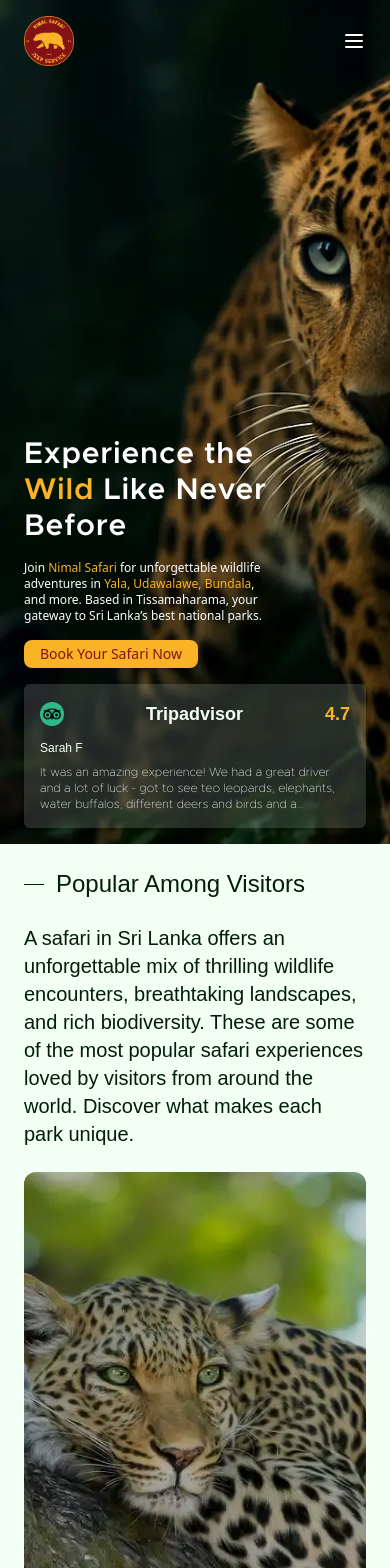
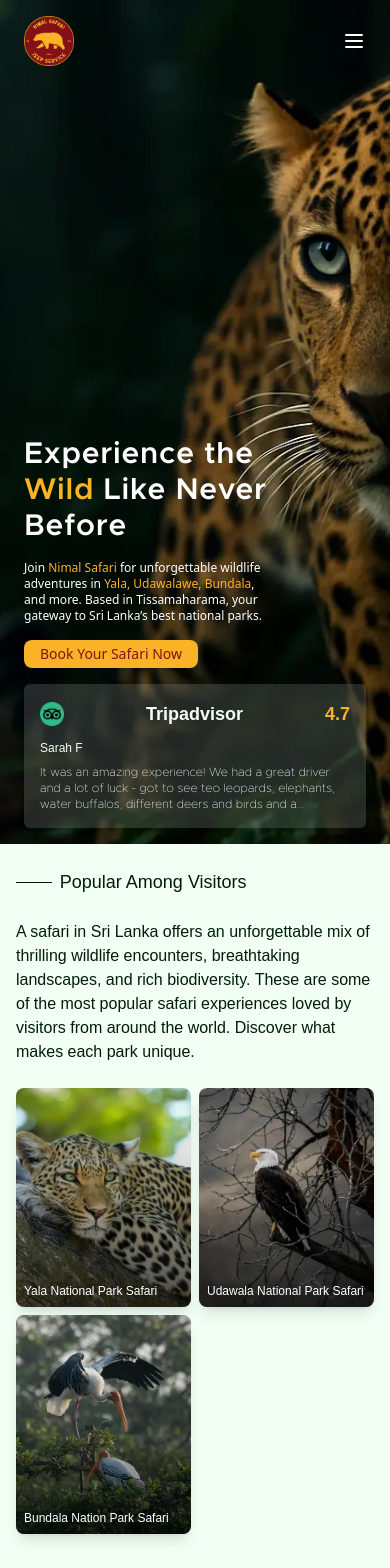
Before and after one commit to ocevialab/NimalSafary, a Next.js app: page / in a window 390 px wide. Shown: the top 1568 px of the page. Built offline with nearby package versions, Linux system fonts and the light colour scheme; a web font is replaced by a local one.

Commit message:
Refactor Popular component to enhance responsiveness and add animation effects for improved user experience

```diff
--- a/app/Components/Popular.tsx
+++ b/app/Components/Popular.tsx
@@ -1,65 +1,242 @@
+"use client";
 import Image from "next/image";
 import Link from "next/link";
 import React from "react";
+import { motion, Variants } from "framer-motion";
 
-function Popular() {
-  const popularSafaris = [
+interface SafariItem {
+  id: number;
+  img: string;
+  title: string;
+  link: string;
+}
+
+function Popular(): React.JSX.Element {
+  const popularSafaris: SafariItem[] = [
     {
       id: 1,
       img: "/images/popular1.webp",
       title: "Yala National Park Safari",
-      link: "/popular/1/yala_national_park", // Use actual ID
+      link: "/popular/1/yala_national_park",
     },
     {
       id: 2,
       img: "/images/popular2.webp",
       title: "Udawala National Park Safari",
-      link: "/popular/2/udawala_national_park", // Use actual ID
+      link: "/popular/2/udawala_national_park",
     },
     {
       id: 3,
       img: "/images/popular3.webp",
       title: "Bundala Nation Park Safari",
-      link: "/popular/3/bundala_national_park", // Use actual ID
+      link: "/popular/3/bundala_national_park",
     },
   ];
 
+  // Animation variants
+  const containerVariants: Variants = {
+    hidden: { opacity: 0 },
+    visible: {
+      opacity: 1,
+      transition: {
+        staggerChildren: 0.2,
+        delayChildren: 0.1,
+      },
+    },
+  };
+
+  const titleVariants: Variants = {
+    hidden: {
+      opacity: 0,
+      y: 30,
+      scale: 0.95,
+    },
+    visible: {
+      opacity: 1,
+      y: 0,
+      scale: 1,
+      transition: {
+        duration: 0.6,
+        ease: "easeOut",
+      },
+    },
+  };
+
+  const lineVariants: Variants = {
+    hidden: {
+      width: 0,
+      opacity: 0,
+    },
+    visible: {
+      width: "10%",
+      opacity: 1,
+      transition: {
+        duration: 0.8,
+        ease: "easeOut",
+      },
+    },
+  };
+
+  const textVariants: Variants = {
+    hidden: {
+      opacity: 0,
+      y: 20,
+    },
+    visible: {
+      opacity: 1,
+      y: 0,
+      transition: {
+        duration: 0.6,
+        ease: "easeOut",
+        delay: 0.2,
+      },
+    },
+  };
+
+  const cardVariants: Variants = {
+    hidden: {
+      opacity: 0,
+      y: 50,
+      scale: 0.9,
+    },
+    visible: {
+      opacity: 1,
+      y: 0,
+      scale: 1,
+      transition: {
+        duration: 0.6,
+        ease: "easeOut",
+      },
+    },
+  };
+
+  const imageVariants: Variants = {
+    hidden: {
+      scale: 1.2,
+      opacity: 0,
+    },
+    visible: {
+      scale: 1,
+      opacity: 1,
+      transition: {
+        duration: 0.8,
+        ease: "easeOut",
+      },
+    },
+  };
+
+  const overlayVariants: Variants = {
+    hidden: {
+      opacity: 0,
+    },
+    visible: {
+      opacity: 1,
+      transition: {
+        duration: 0.4,
+        delay: 0.3,
+      },
+    },
+  };
+
+  const titleTextVariants: Variants = {
+    hidden: {
+      opacity: 0,
+      y: 50,
+    },
+    visible: {
+      opacity: 1,
+      y: 0,
+      transition: {
+        duration: 0.5,
+        delay: 0.4,
+        ease: "easeOut",
+      },
+    },
+  };
+
   return (
-    <div className="w-full md:px-12 px-6 md:py-12 py-6 bg-background font-display h-fit block absolute top-full">
-      <div className="flex flex-row gap-3 items-center lg:mb-12 mb-6">
-        <hr className="lg:w-[155px] w-[20px] md:w-[100px] bg-secondary border-primary"></hr>{" "}
-        <h2 className="lg:text-4xl md:text-3xl text-2xl capitalize text-primary">
+    <div className="w-full px-4 sm:px-6 md:px-8 lg:px-12 xl:px-16 py-6 sm:py-8 md:py-10 lg:py-12 bg-background font-display h-fit block absolute top-full">
+      {/* Header Section */}
+      <motion.div
+        className="flex flex-row gap-2 sm:gap-3 md:gap-4 items-center mb-6 sm:mb-8 md:mb-8 "
+        initial="hidden"
+        whileInView="visible"
+        viewport={{ once: true, amount: 0.3 }}
+        variants={containerVariants}
+      >
+        <motion.hr
+          className="w-[15px] sm:w-[25px] md:w-[60px] lg:w-[100px] xl:w-[155px] bg-secondary border-primary"
+          variants={lineVariants}
+        />
+        <motion.h2
+          className="text-lg sm:text-xl md:text-2xl lg:text-3xl xl:text-4xl capitalize text-primary "
+          variants={titleVariants}
+        >
           Popular among visitors
-        </h2>
-      </div>
-      <p className="text-primary lg:text-3xl md:text-2xl text-xl w-full lg:mb-12 mb-6">
+        </motion.h2>
+      </motion.div>
+
+      {/* Description */}
+      <motion.p
+        className="text-primary text-base sm:text-lg md:text-xl lg:text-2xl xl:text-3xl w-full mb-6 sm:mb-8 md:mb-8  leading-normal"
+        initial="hidden"
+        whileInView="visible"
+        viewport={{ once: true, amount: 0.3 }}
+        variants={textVariants}
+      >
         A safari in Sri Lanka offers an unforgettable mix of thrilling wildlife
         encounters, breathtaking landscapes, and rich biodiversity. These are
         some of the most popular safari experiences loved by visitors from
         around the world. Discover what makes each park unique.
-      </p>
-      <div className="flex flex-wrap gap-4 justify-between">
-        {popularSafaris.map((item, key) => (
-          <Link
-            key={key}
-            className="w-[450px] h-[500px] rounded-xl relative block overflow-hidden"
-            href={item.link}
+      </motion.p>
+
+      {/* Safari Cards - Fully responsive grid */}
+      <motion.div
+        className="grid grid-cols-2 sm:grid-cols-2 md:grid-cols-3 lg:grid-cols-3 xl:grid-cols-3 gap-2 sm:gap-3 md:gap-4 lg:gap-5 xl:gap-6"
+        initial="hidden"
+        whileInView="visible"
+        viewport={{ once: true, amount: 0.2 }}
+        variants={containerVariants}
+      >
+        {popularSafaris.map((item) => (
+          <motion.div
+            key={item.id}
+            variants={cardVariants}
+            whileHover={{
+              scale: 1.02,
+              transition: { duration: 0.3 },
+            }}
+            className="w-full aspect-[4/5] sm:aspect-[4/5] md:aspect-[3/4] lg:aspect-[4/5] xl:aspect-[4/5] rounded-lg sm:rounded-xl relative block overflow-hidden group shadow-lg hover:shadow-2xl transition-shadow duration-300"
+          >
+            <Link href={item.link} className="block w-full h-full">
+              <motion.div
+                variants={imageVariants}
+                className="w-full h-full relative"
               >
                 <Image
                   src={item.img}
                   alt={item.title}
                   fill
-              className="object-cover"
-              sizes="450px"
+                  className="object-cover transition-transform duration-700 group-hover:scale-110"
+                  sizes="(max-width: 640px) 50vw, (max-width: 768px) 33vw, (max-width: 1024px) 33vw, 450px"
                 />
-            <div className="absolute inset-0 bg-black/20"></div>{" "}
-            {/* Optional overlay */}
-            <h3 className="text-white lg:text-2xl text-xl m-3 absolute left-0 bottom-0 z-10">
+              </motion.div>
+
+              <motion.div
+                className="absolute inset-0 bg-gradient-to-t from-black/60 via-black/20 to-transparent group-hover:from-black/70 group-hover:via-black/30 transition-all duration-300"
+                variants={overlayVariants}
+              />
+
+              <motion.h3
+                className="text-white text-xs sm:text-sm  lg:text-lg xl:text-xl  m-2 sm:m-3 md:m-4 absolute left-0 bottom-0 z-10 group-hover:text-yellow-300 transition-colors duration-300 leading-tight drop-shadow-lg"
+                variants={titleTextVariants}
+              >
                 {item.title}
-            </h3>
+              </motion.h3>
             </Link>
+          </motion.div>
         ))}
-      </div>
+      </motion.div>
     </div>
   );
 }
```
Lines whose indentation alone changed are shown as unchanged.
